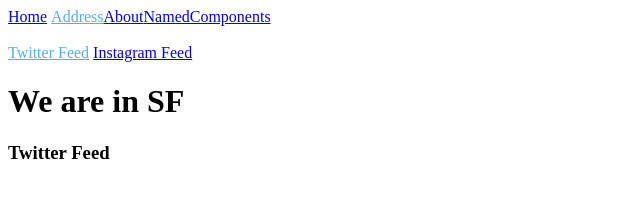
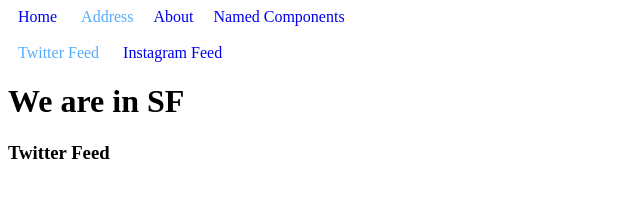
Before and after one commit to eseakin/react-route-practice, a React app: page / in a window 1280 px wide. Both pictures are taken after a click on the link "Address". Shown: the whole page, without its empty margins (0-640 px from the left). Built offline with nearby package versions, Linux system fonts and the light colour scheme.

Commit message:
Added styling for navbar. Added route parameters.

```diff
--- a/app/app.js
+++ b/app/app.js
@@ -11,7 +11,7 @@ class App extends Component {
                         <IndexRoute component={TwitterFeed} />
                         <Route path='instagram' component={Instagram} />
                     </Route>
-                    <Route path='/about' component={About} />
+                    <Route path='/about(/:name)' component={About} />
                     <Route path='/namedComponent' component={NamedComponents}>
                       <IndexRoute components={{ title: Title, subTitle: SubTitle }} />
                     </Route>
@@ -26,8 +26,8 @@ const Home = () => <h1>Hello from Home!</h1>
 const Address = (props) => (
     <div>
         <br />
-        <IndexLink activeClassName='active' to='/address'>Twitter Feed</IndexLink>&nbsp;
-        <IndexLink activeClassName='active' to='address/instagram'>Instagram Feed</IndexLink>
+        <IndexLink className='nav' activeClassName='active' to='/address'>Twitter Feed</IndexLink>&nbsp;
+        <IndexLink className='nav' activeClassName='active' to='address/instagram'>Instagram Feed</IndexLink>
         <h1>We are in SF</h1>
         {props.children}
     </div>
@@ -37,10 +37,10 @@ const Instagram = () => <h3>Instagram Feed</h3>
 const TwitterFeed = () => <h3>Twitter Feed</h3>
 const Nav = () => (
     <div>
-        <IndexLink activeClassName='active' to='/'>Home</IndexLink>&nbsp;
-        <IndexLink activeClassName='active' to='/address'>Address</IndexLink>
-        <IndexLink activeClassName='active' to='/about'>About</IndexLink>
-        <IndexLink activeClassName='active' to='/namedComponent'>NamedComponents</IndexLink>
+        <IndexLink className='nav' activeClassName='active' to='/'>Home</IndexLink>&nbsp;
+        <IndexLink className='nav' activeClassName='active' to='/address'>Address</IndexLink>
+        <IndexLink className='nav' activeClassName='active' to='/about'>About</IndexLink>
+        <IndexLink className='nav' activeClassName='active' to='/namedComponent'>Named Components</IndexLink>
     </div>
 )
 const Container = (props) => (
@@ -49,7 +49,12 @@ const Container = (props) => (
         {props.children}
     </div>
 )
-const About = () => <h3>Welcome to the About Page</h3>
+const About = (props) => (
+    <div>
+        <h3>Welcome to the About Page</h3>
+        {props.params.name && <h2>Hello, {props.params.name}</h2>}
+    </div>
+)
 const NamedComponents = (props) => (
     <div>
         {props.title}<br />
--- a/app/index.html
+++ b/app/index.html
@@ -7,6 +7,10 @@
         .active {
             color: #53acff;
         }
+        .nav {
+            padding: 5px 10px;
+            text-decoration: none;
+        }
     </style>
   </head>
   <body>
```
